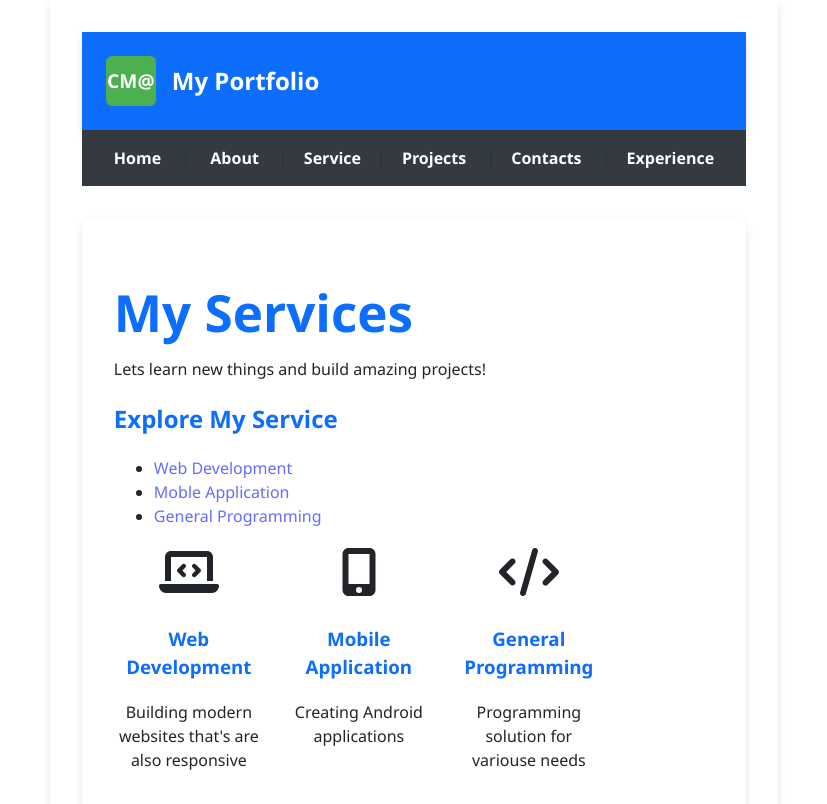
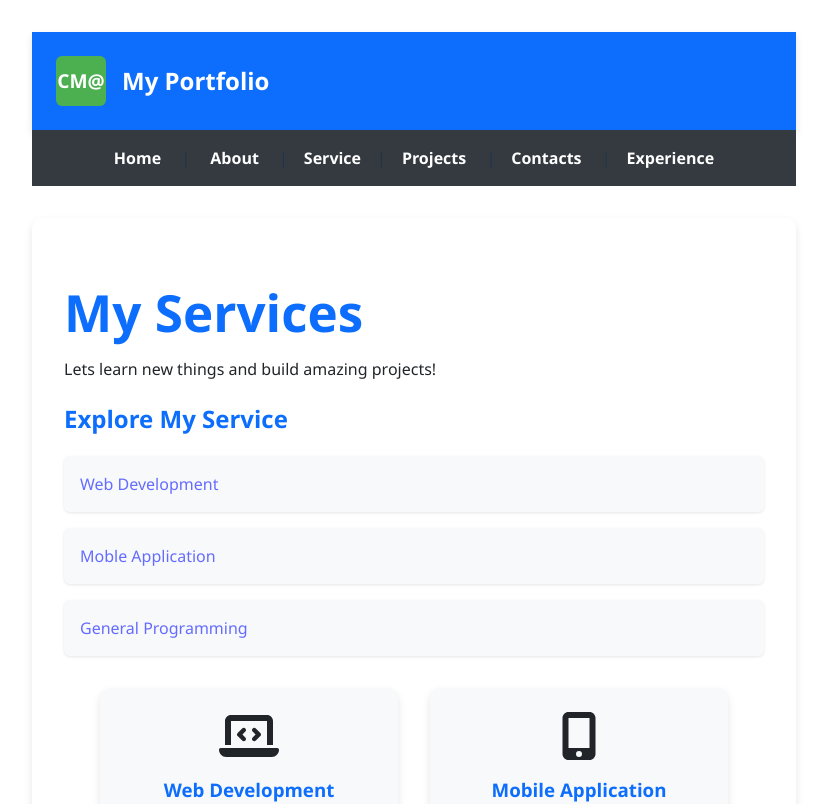
Before and after one commit to CYRUSMAINA/COMP229-Week2, a React (Vite) app: page /service in a window 1280 px wide. Shown: the top 804 px of the page, without its empty margins (226-1053 px from the left). Built offline with nearby package versions, Linux system fonts and the light colour scheme.

Commit message:
update Service

```diff
--- a/src/App.css
+++ b/src/App.css
@@ -370,3 +370,36 @@ h1, h2, h3 {
   background-color: var(--accent-color);
   color: var(--text-color);
 }
+
+.service-grid {
+  display: flex;
+  flex-wrap: wrap;
+  justify-content: center;
+  gap: 2rem;
+  margin-top: 2rem;
+}
+
+.service-card {
+  width: 250px;
+  text-align: center;
+  background-color: var(--secondary-color);
+  border-radius: 10px;
+  padding: 1.5rem;
+  box-shadow: 0 4px 8px rgba(0,0,0,0.1);
+  transition: transform 0.3s ease, box-shadow 0.3s ease;
+}
+
+.service-card:hover {
+  transform: translateY(-5px);
+  box-shadow: 0 6px 12px rgba(0,0,0,0.15);
+}
+
+.service-card h3 {
+  margin-top: 1rem;
+  color: var(--primary-color);
+}
+
+.service-card p {
+  font-size: 1rem;
+  line-height: 1.4;
+}
--- a/src/component/Service.jsx
+++ b/src/component/Service.jsx
@@ -24,28 +24,28 @@ export default function Service()
          {/*Links to each service*/}
          <div>
             <h2>Explore My Service</h2>
-            <ul>
+            <ul className='service-list'>
                <li><Link to="/service/web-development">Web Development</Link></li>
                <li><Link to="/service/mobile-application">Moble Application</Link></li>
                <li><Link to="/service/general-programming">General Programming</Link></li>
             </ul>
          </div>
          {/* List of services with icon*/}
-         <div style={{display:"flex", marginTop:"20px",gap:"20px"}}>
-            <div style={{textAlign:"center",width:"150px"}}>
-               <FontAwesomeIcon icon={faLaptopCode} size="3x" style={{marginBottom:"10px"}}/>
+         <div className='service-grid'>
+            <div className='service-card'>
+               <FontAwesomeIcon icon={faLaptopCode} size="3x"/>
                <h3>Web Development</h3>
                <p>Building modern websites that's are also responsive </p>
+            </div>
 
-            </div>
-            <div style={{textAlign:"center",width:"150px"}}>
-               <FontAwesomeIcon icon={faMobileAlt} size="3x" style={{marginBottom:"10px"}}/>
+            <div className='service-card'>
+               <FontAwesomeIcon icon={faMobileAlt} size="3x"/>
                <h3>Mobile Application</h3>
                <p>Creating Android applications </p>
 
             </div>
-            <div style={{textAlign:"center",width:"150px"}}>
-               <FontAwesomeIcon icon={faCode} size="3x" style={{marginBottom:"10px"}}/>
+            <div className='service-card'>
+               <FontAwesomeIcon icon={faCode} size="3x"/>
                <h3>General Programming</h3>
                <p>Programming solution for variouse needs </p>
 
```
